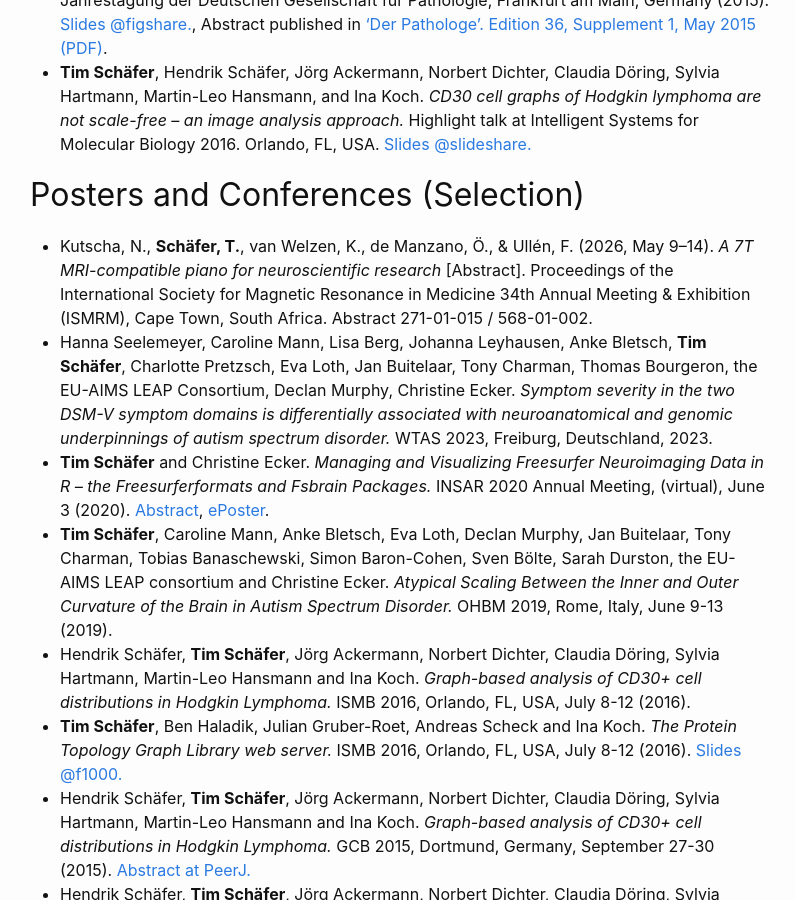
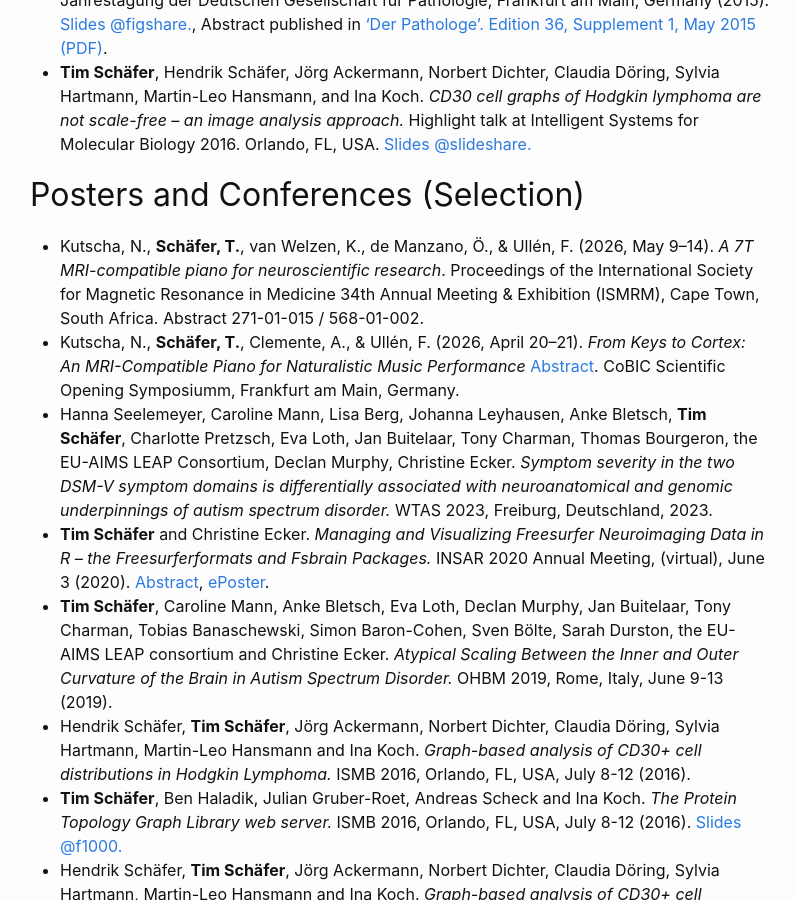
Before and after one commit to dfsp-spirit/dfsp-spirit.github.io, a Jekyll site: the page built from x030_publications.markdown, in a window 1280 px wide and 900 px high, scrolled down 3170 px. Shown: the whole window, without its empty margins (240-1035 px from the left). Built offline with Jekyll 4.4.1, drawn with Linux system fonts in a browser that asks for light colours.

Commit message:
NEW: add CoBIX piano abstact

```diff
--- a/x030_publications.markdown
+++ b/x030_publications.markdown
@@ -53,7 +53,8 @@ Here are my records on [ORCID](https://orcid.org/0000-0002-3683-8070) and [Googl
 
 ## Posters and Conferences (Selection)
 
-* Kutscha, N., **Schäfer, T.**, van Welzen, K., de Manzano, Ö., & Ullén, F. (2026, May 9–14). *A 7T MRI-compatible piano for neuroscientific research* [Abstract]. Proceedings of the International Society for Magnetic Resonance in Medicine 34th Annual Meeting & Exhibition (ISMRM), Cape Town, South Africa. Abstract 271-01-015 / 568-01-002.
+* Kutscha, N., **Schäfer, T.**, van Welzen, K., de Manzano, Ö., & Ullén, F. (2026, May 9–14). *A 7T MRI-compatible piano for neuroscientific research*. Proceedings of the International Society for Magnetic Resonance in Medicine 34th Annual Meeting & Exhibition (ISMRM), Cape Town, South Africa. Abstract 271-01-015 / 568-01-002.
+* Kutscha, N., **Schäfer, T.**, Clemente, A., & Ullén, F. (2026, April 20–21). *From Keys to Cortex: An MRI-Compatible Piano for Naturalistic Music Performance* [Abstract](https://indico.ae.mpg.de/event/39/abstracts/211/). CoBIC Scientific Opening Symposiumm, Frankfurt am Main, Germany.
 * Hanna Seelemeyer, Caroline Mann, Lisa Berg, Johanna Leyhausen, Anke Bletsch, **Tim Schäfer**, Charlotte Pretzsch, Eva Loth, Jan Buitelaar, Tony Charman, Thomas Bourgeron, the EU-AIMS LEAP Consortium, Declan Murphy, Christine Ecker. *Symptom severity in the two DSM-V symptom domains is differentially associated with neuroanatomical and genomic underpinnings of autism spectrum disorder.* WTAS 2023, Freiburg, Deutschland, 2023.
 * **Tim Schäfer** and Christine Ecker. *Managing and Visualizing Freesurfer Neuroimaging Data in R – the Freesurferformats and Fsbrain Packages.* INSAR 2020 Annual Meeting, (virtual), June 3 (2020). [Abstract](https://insar.confex.com/insar/2020/meetingapp.cgi/Paper/33181), [ePoster](https://insar.confex.com/insar/2020/techdemo/eposter.cgi?eposterid=227).
 * **Tim Schäfer**, Caroline Mann, Anke Bletsch, Eva Loth, Declan Murphy, Jan Buitelaar, Tony Charman, Tobias Banaschewski, Simon Baron-Cohen, Sven Bölte, Sarah Durston, the EU-AIMS LEAP consortium and Christine Ecker. *Atypical Scaling Between the Inner and Outer Curvature of the Brain in Autism Spectrum Disorder.* OHBM 2019, Rome, Italy, June 9-13 (2019).
```
